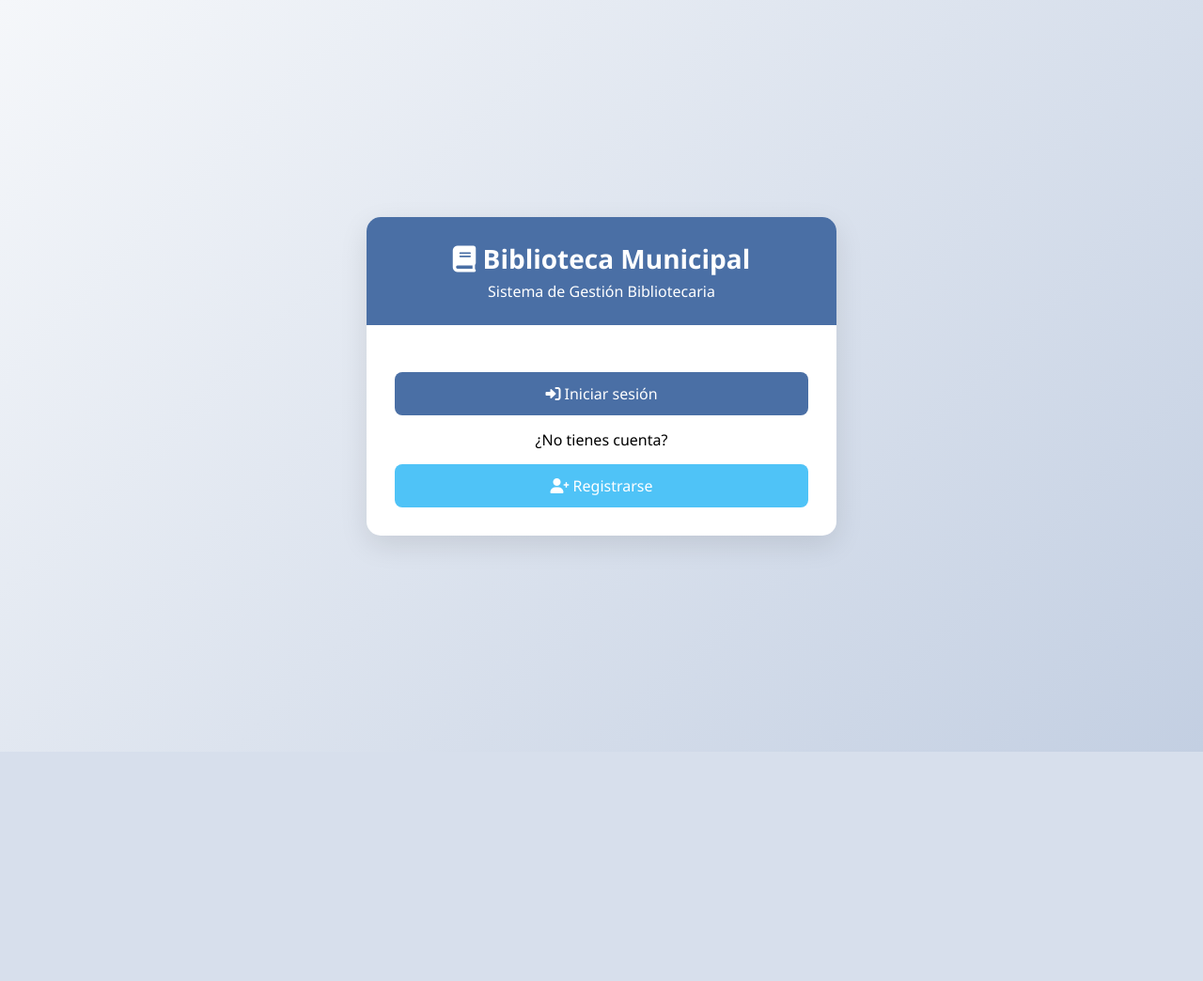
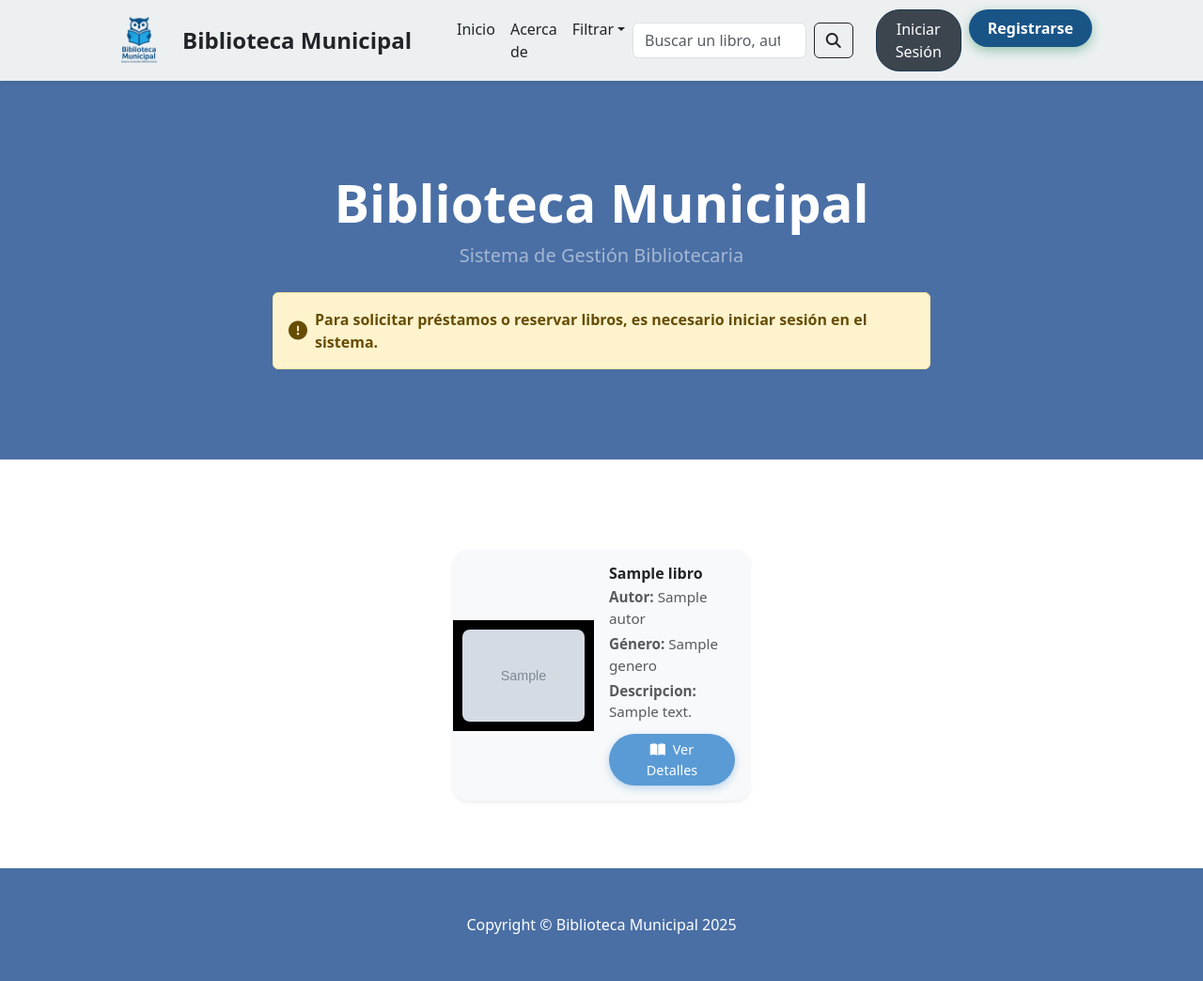
Before and after one commit to vargascelerin/SistemaBiblioteca, a Flask app: page / in a window 1280 px wide. Shown: the whole page at 94% size. Before the commit the page ends 800 px from the top, so only its background shows below. Run offline with Flask 3, Linux system fonts and the light colour scheme; tables that the repository leaves empty hold one stand-in row (values such as "Sample post"); grey boxes marked "Sample" are stand-in pictures.

Commit message:
index, productDetail, search

```diff
--- a/main.py
+++ b/main.py
@@ -1,57 +1,169 @@
 from flask import Flask, render_template, request, redirect, url_for, flash, session
+from flask_sqlalchemy import SQLAlchemy
+from werkzeug.security import generate_password_hash, check_password_hash
+from sqlalchemy import text
 
 app = Flask(__name__)
 app.secret_key = 'clave_secreta_temporal_mejorar_en_produccion'
 app.config['TEMPLATES_AUTO_RELOAD'] = True
 
+# Conexión a MySQL
+app.config['SQLALCHEMY_DATABASE_URI'] = 'mysql+mysqlconnector://pruebas:12345@localhost/biblioteca'
+app.config['SQLALCHEMY_TRACK_MODIFICATIONS'] = False
 
-usuarios = {
-    'admin': {'password': 'admin123', 'nombre': 'Administrador'},
-    'usuario1': {'password': 'user123', 'nombre': 'Juan Pérez'}
-}
+db = SQLAlchemy(app)
+
+# Modelo de usuario
+class Usuario(db.Model):
+    __tablename__ = 'Usuario'
+    idUsuario = db.Column(db.Integer, primary_key=True)
+    nombre = db.Column(db.String(100), unique=True, nullable=False)
+    email = db.Column(db.String(100), unique=True, nullable=False)
+    contraseña = db.Column(db.String(200), nullable=False)
+    telefono = db.Column(db.BigInteger, nullable=False)
+    multasPendientes = db.Column(db.Integer)
+    limitePrestamos = db.Column(db.Integer)
+
+#Modelo Autor
+class Autor(db.Model):
+    idAutor = db.Column(db.Integer, primary_key=True)
+    nombre = db.Column(db.String(100))
+    descripcion = db.Column(db.String(100))
+
+#Modelo Genero
+class Genero(db.Model):
+    idGenero = db.Column(db.Integer, primary_key=True)
+    nombreGenero = db.Column(db.String(100))
+    descripcion = db.Column(db.String(100))
+
+#Modelo libro
+class Libro(db.Model):
+    isbn = db.Column(db.Integer, primary_key=True)
+    titulo = db.Column(db.String(200))
+    idAutor = db.Column(db.Integer, db.ForeignKey('autor.idAutor'))
+    idGenero = db.Column(db.Integer, db.ForeignKey('genero.idGenero'))
+    editorial = db.Column(db.String(100))
+    estado = db.Column(db.String(100))
+    disponibilidad = db.Column(db.String(100))
+    imagen = db.Column(db.String(255), nullable=True)
+
+#relaciones
+    autor = db.relationship('Autor', backref=db.backref('libros', lazy=True))
+    genero = db.relationship('Genero', backref=db.backref('libros', lazy=True))
 
 
+# Ruta principal
 @app.route('/')
 def index():
-    return render_template('index.html')
+    libros = Libro.query.all()  # Obtener todos los libros
+    return render_template('index.html', libros=libros)
+
+#Ruta ser miembro
+@app.route('/start')
+def start():
+    return render_template('start.html')
 
 
+# Login
 @app.route('/login', methods=['GET', 'POST'])
 def login():
     if request.method == 'POST':
-        username = request.form['username']
-        password = request.form['password']
+        email = request.form['email']
+        contraseña = request.form['contraseña']
 
-        if username in usuarios and usuarios[username]['password'] == password:
-            session['username'] = usuarios[username]['nombre']
+        usuario = Usuario.query.filter_by(email=email).first()
+
+        if usuario and check_password_hash(usuario.contraseña, contraseña):
+            session['username'] = usuario.nombre
             flash('Has iniciado sesión correctamente', 'success')
             return redirect(url_for('index'))
-        flash('Usuario o contraseña incorrectos', 'danger')
+        else:
+            flash('Correo o contraseña incorrectos', 'danger')
+
     return render_template('login.html')
 
-
+# Registro
 @app.route('/register', methods=['GET', 'POST'])
 def register():
     if request.method == 'POST':
-        username = request.form['username']
-        password = request.form['password']
         nombre = request.form['nombre']
+        email = request.form['email']
+        contraseña = request.form['contraseña']
+        telefono = request.form['telefono']
 
-        if username in usuarios:
-            flash('El nombre de usuario ya existe', 'danger')
+        usuario_existente = Usuario.query.filter_by(email=email).first()
+        if usuario_existente:
+            flash('El correo ya está registrado', 'danger')
         else:
-            usuarios[username] = {'password': password, 'nombre': nombre}
+            nuevo_usuario = Usuario(
+                nombre=nombre,
+                email=email,
+                contraseña=generate_password_hash(contraseña),
+                telefono=telefono,
+                multasPendientes=0,
+                limitePrestamos=3
+            )
+            db.session.add(nuevo_usuario)
+            db.session.commit()
             flash('Registro exitoso. Ahora puedes iniciar sesión', 'success')
             return redirect(url_for('login'))
     return render_template('register.html')
 
-
+# Logout
 @app.route('/logout')
 def logout():
     session.pop('username', None)
     flash('Has cerrado sesión correctamente', 'success')
-    return redirect(url_for('index'))
+    return redirect(url_for('login'))
 
+#Ver Detalles libro
+@app.route('/libro/<string:id>')
+def detalles_libro(id):
+    libro = Libro.query.filter_by(isbn=id).first_or_404()
+    return render_template('detalle_libro.html', libro=libro)
+
+#busqueda
+@app.route('/buscar')
+def buscar_libros():
+    termino = request.args.get('q', '').strip()
+
+    if not termino:
+        return redirect(url_for('index'))
+
+    sql = text("""
+        SELECT l.*, a.nombre AS autor, g.nombreGenero AS genero
+        FROM Libro l
+        JOIN Autor a ON l.idAutor = a.idAutor
+        JOIN Genero g ON l.idGenero = g.idGenero
+        WHERE l.titulo LIKE :t
+        OR a.nombre LIKE :t
+        OR g.nombreGenero LIKE :t
+        OR l.editorial LIKE :t
+    """)
+
+    resultados = db.session.execute(sql, {'t': f'%{termino}%'}).fetchall()
+
+    return render_template('resultados.html', libros=resultados, termino=termino)
+
+
+#filtros
+@app.route('/autor/<int:idAutor>')
+def libros_por_autor(idAutor):
+    libros = Libro.query.filter_by(idAutor=idAutor).all()
+    autor = Autor.query.get(idAutor)
+    return render_template('resultados.html', libros=libros, termino=autor.nombre)
+
+@app.route('/genero/<int:genero_id>')
+def libros_por_genero(genero_id):
+    libros = Libro.query.filter_by(idGenero=genero_id).all()
+    genero = Genero.query.get(genero_id)
+    return render_template('resultados.html', libros=libros, termino=genero.nombreGenero)
+
+@app.context_processor
+def inject_filters():
+    autores = Autor.query.all()
+    generos = Genero.query.all()
+    return dict(autores=autores, generos=generos)
 
 if __name__ == '__main__':
     app.run(debug=True)
--- /dev/null
+++ b/static/libroCards.css
@@ -0,0 +1,145 @@
+.card-img-container {
+    width: 60%;
+    min-width: 150px;
+    background-color: #f8f9fa;
+    display: flex;
+    align-items: center;
+    justify-content: center;
+    padding: 10px;
+}
+
+.card-img-container img {
+    max-height: 300px;
+    width: auto;
+    max-width: 100%;
+    object-fit: contain;
+    border-radius: 8px;
+}
+
+.card-hover {
+    transition: transform 0.3s ease, box-shadow 0.3s ease;
+    border: 1px solid #e0e0e0;
+    background-color: #f8f9fa;
+}
+
+.card-hover:hover {
+    transform: translateY(-5px);
+    box-shadow: 0 10px 20px rgba(0, 0, 0, 0.15);
+}
+
+.card-body {
+    font-size: 0.95rem;
+    height: auto;
+    max-height: 300px;
+}
+
+.card-body h6 {
+    font-size: 1rem;
+    line-height: 1.2;
+}
+
+.card-footer {
+    background-color: transparent;
+}
+
+.product-img {
+    transition: transform 0.3s ease, box-shadow 0.3s ease;
+    border-radius: 1rem;
+}
+
+.product-img:hover {
+    transform: scale(1.03);
+    box-shadow: 0 0.5rem 1rem rgba(0,0,0,0.2);
+}
+
+.btn-hover:hover {
+    filter: brightness(90%);
+    transition: 0.2s ease-in-out;
+}
+
+@media (max-width: 768px) {
+    .rounded-card {
+        padding: 1.5rem 1rem;
+    }
+}
+
+.rounded-card{
+    width: auto;
+}
+
+
+
+.form-control:hover {
+    box-shadow: 0 0 5px rgba(0, 123, 255, 0.5);
+    border-color: #007bff;
+    transition: all 0.2s ease-in-out;
+}
+
+/* Botón para Iniciar Sesión */
+.btn-login {
+    background-color: #3c444d;
+    color: white;
+    border: 1px solid #1e3852;
+    border-radius: 25px;
+    padding: 8px 20px;
+    font-weight: 500;
+    transition: all 0.3s ease-in-out;
+}
+
+.btn-login:hover {
+    background-color: #212529;
+    color: #f8f9fa;
+    box-shadow: 0 4px 12px rgba(52, 58, 64, 0.3);
+    transform: translateY(-1px);
+}
+
+
+.btn-register {
+    background-color: #195487;
+    color: white;
+    border: none;
+    border-radius: 25px;
+    padding: 8px 20px;
+    font-weight: 600;
+    box-shadow: 0 4px 12px rgba(25, 135, 84, 0.4);
+    transition: all 0.3s ease-in-out;
+}
+
+.btn-register:hover {
+    background-color: #348860;
+    color: #ffffff;
+    box-shadow: 0 6px 16px rgba(0, 0, 0, 0.2);
+    transform: scale(1.05);
+}
+
+
+
+
+.btn-detalles {
+    background-color: #5a9bd5; /* Azul llamativo */
+    color: white;
+    font-weight: 500;
+    border: none;
+    border-radius: 50px;
+    padding: 6px 18px;
+    font-size: 0.9rem;
+    box-shadow: 0 3px 8px rgba(90, 155, 213, 0.4);
+    transition: all 0.3s ease-in-out;
+}
+
+.btn-detalles:hover {
+    background-color: #2f75bb;
+    box-shadow: 0 6px 12px rgba(0, 0, 0, 0.2);
+    transform: translateY(-2px);
+}
+
+
+.dropdown-submenu {
+    position: relative;
+}
+.dropdown-submenu > .dropdown-menu {
+    top: 0;
+    left: 100%;
+    margin-left: .1rem;
+    margin-right: .1rem;
+}
--- a/templates/index.html
+++ b/templates/index.html
@@ -1,27 +1,79 @@
-{% extends "base.html" %}
+<!DOCTYPE html>
+<html lang="en">
 
-{% block title %}Inicio{% endblock %}
-{% block subtitle %}Sistema de Gestión Bibliotecaria{% endblock %}
+<head>
+    <meta charset="utf-8" />
+    <meta name="viewport" content="width=device-width, initial-scale=1, shrink-to-fit=no" />
+    <meta name="description" content="" />
+    <meta name="author" content="" />
+    <title>Biblioteca Municipal</title>
 
-{% block content %}
-<div class="form-container">
-    {% if session.username %}
-        <h2>Bienvenido, {{ session.username }}</h2>
-        <div class="links">
-            <a href="{{ url_for('logout') }}" class="btn btn-danger">
-                <i class="fas fa-sign-out-alt"></i> Cerrar sesión
-            </a>
+    {% include 'partials/head.html' %}
+</head>
+
+<body>
+    <!-- Navigation-->
+    {% include 'partials/navbar.html' %}
+    <!-- Header-->
+    <header class="py-5" style="background-color: #4a6fa5 ;">
+        <div class="container px-4 px-lg-5 my-5">
+            <div class="text-center text-white">
+                <h1 class="display-4 fw-bolder">Biblioteca Municipal</h1>
+                <p class="lead fw-normal text-white-50 mb-0">Sistema de Gestión Bibliotecaria</p>
+            </div>
+
+            {% if not session.get('username') %}
+            <!-- Aviso para no logueados -->
+            <div class="alert alert-warning mt-4 d-flex align-items-center justify-content-center" role="alert" style="max-width: 700px; margin: 0 auto;">
+                <i class="fas fa-exclamation-circle me-2 fs-5"></i>
+                <span class="fw-semibold">Para solicitar préstamos o reservar libros, es necesario iniciar sesión en el sistema.</span>
+            </div>
+            {% endif %}
         </div>
-    {% else %}
-        <div class="links1">
-            <a href="{{ url_for('login') }}" class="btn">
-                <i class="fas fa-sign-in-alt"></i> Iniciar sesión
-            </a>
-            <p style="margin: 15px 0;">¿No tienes cuenta?</p>
-            <a href="{{ url_for('register') }}" class="btn" style="background: var(--accent);">
-                <i class="fas fa-user-plus"></i> Registrarse
-            </a>
+    </header>
+    <!-- Section-->
+    <section class="py-5">
+        <div class="container px-4 px-lg-5 mt-5" >
+            <div class="row gx-4 gx-lg-5 row-cols-1 row-cols-md-2 row-cols-lg-3 row-cols-xl-3 justify-content-center">
+                {% for libro in libros %}
+                <div class="col mb-4">
+                    <div class="card flex-row align-items-center shadow-sm border-0 rounded-4 overflow-hidden h-100 card-hover">
+
+                        <!-- Imagen del libro -->
+                        <div class="card-img-container bg-black">
+                            <img src="{{ libro.imagen or 'https://dummyimage.com/150x220/dee2e6/6c757d.jpg' }}"
+                                 alt="{{ libro.titulo }}" class="img-fluid">
+                        </div>
+
+                        <!-- Detalles del libro -->
+                        <div class="card-body d-flex flex-column justify-content-between p-3 bg-light w-100 align-items-stretch">
+                            <div>
+                                <h6 class="fw-bold text-dark mb-1">{{ libro.titulo }}</h6>
+                                <p class="mb-1 text-muted"><strong>Autor:</strong> {{ libro.autor.nombre }}</p>
+                                <p class="mb-1 text-muted"><strong>Género:</strong> {{ libro.genero.nombreGenero }}</p>
+                                <p class="mb-1 text-muted"><strong>Descripcion:</strong> {{ libro.genero.descripcion }}</p>
+                            </div>
+                            <!-- Acciones -->
+                            <div class="mt-2">
+                                <a class="btn btn-detalles" href="{{ url_for('detalles_libro', id=libro.isbn) }}">
+                                    <i class="fas fa-book-open me-1"></i> Ver Detalles
+                                </a>
+                            </div>
+                        </div>
+
+
+                    </div>
+                </div>
+                {% endfor %}
+            </div>
         </div>
-    {% endif %}
-</div>
-{% endblock %}
+
+    </section>
+    {% include 'partials/footer.html' %}
+
+
+    <script src="https://cdn.jsdelivr.net/npm/bootstrap@5.2.3/dist/js/bootstrap.bundle.min.js"></script>
+    <script src="js/scripts.js"></script>
+</body>
+
+</html>
--- a/templates/login.html
+++ b/templates/login.html
@@ -7,13 +7,13 @@
 <div class="form-container">
     <form method="post">
         <div class="form-group">
-            <label for="username"><i class="fas fa-user"></i> Email</label>
-            <input type="text" class="form-control" id="username" name="username" required>
+            <label for="Email"><i class="fas fa-user"></i> Email</label>
+            <input type="text" class="form-control" id="email" name="email" required>
         </div>
 
         <div class="form-group">
             <label for="password"><i class="fas fa-lock"></i> Contraseña</label>
-            <input type="password" class="form-control" id="password" name="password" required>
+            <input type="password" class="form-control" id="contraseña" name="contraseña" required>
         </div>
 
         <button type="submit" class="btn">
--- /dev/null
+++ b/templates/partials/footer.html
@@ -0,0 +1,5 @@
+<footer class="py-5" style="background-color: #4a6fa5;">
+    <div class="container">
+        <p class="m-0 text-center text-white">Copyright &copy; Biblioteca Municipal 2025</p>
+    </div>
+</footer>
--- /dev/null
+++ b/templates/partials/head.html
@@ -0,0 +1,19 @@
+
+    <meta charset="utf-8" />
+    <meta name="viewport" content="width=device-width, initial-scale=1, shrink-to-fit=no" />
+    <meta name="description" content="" />
+    <meta name="author" content="" />
+    <title>Biblioteca Municipal</title>
+
+    <!-- Favicon-->
+    <link rel="icon" type="image/x-icon" href="{{ url_for('static', filename='logo.png') }}" />
+    <!-- Bootstrap icons-->
+    <link href="https://cdn.jsdelivr.net/npm/bootstrap-icons@1.5.0/font/bootstrap-icons.css" rel="stylesheet" />
+    <!-- Core theme CSS (includes Bootstrap)-->
+    <link href="https://cdn.jsdelivr.net/npm/bootstrap@5.3.5/dist/css/bootstrap.min.css" rel="stylesheet" />
+    <link rel="stylesheet" href="{{ url_for('static', filename='libroCards.css') }}">
+    <link rel="stylesheet" href="https://cdnjs.cloudflare.com/ajax/libs/font-awesome/6.4.0/css/all.min.css">
+
+    <!-- Popper.js y Bootstrap.js -->
+    <script src="https://cdn.jsdelivr.net/npm/@popperjs/core@2.11.6/dist/umd/popper.min.js"></script>
+    <script src="https://cdn.jsdelivr.net/npm/bootstrap@5.1.3/dist/js/bootstrap.bundle.min.js"></script>
--- /dev/null
+++ b/templates/partials/navbar.html
@@ -0,0 +1,108 @@
+<nav class="navbar navbar-expand-lg navbar-light shadow-sm" style="background-color: #ecf0f1;">
+    <div class="container px-4 px-lg-5">
+        <a class="navbar-brand d-flex align-items-center" href="{{ url_for('index') }}">
+            <img src="{{ url_for('static', filename='logo.png') }}" alt="Logo" style="height: 60px;" class="me-3">
+            <span class="fw-bold fs-4 text-dark">Biblioteca Municipal</span>
+        </a>
+
+        <button class="navbar-toggler" type="button" data-bs-toggle="collapse"
+                data-bs-target="#navbarSupportedContent" aria-controls="navbarSupportedContent"
+                aria-expanded="false" aria-label="Toggle navigation">
+            <span class="navbar-toggler-icon"></span>
+        </button>
+
+        <div class="collapse navbar-collapse" id="navbarSupportedContent">
+            <ul class="navbar-nav me-auto mb-2 mb-lg-0 ms-lg-4">
+                <li class="nav-item">
+                    <a class="nav-link active text-dark" href="{{ url_for('index') }}">Inicio</a>
+                </li>
+                <li class="nav-item">
+                    <a class="nav-link text-dark" href="#!">Acerca de</a>
+                </li>
+
+
+
+                <li class="nav-item dropdown">
+                    <a class="nav-link dropdown-toggle text-dark" id="navbarDropdown" href="#" role="button"
+                       data-bs-toggle="dropdown" aria-expanded="false">Filtrar</a>
+                    <ul class="dropdown-menu">
+
+                        <!-- Submenú de Autores -->
+                        <li class="dropdown-submenu">
+                            <a class="dropdown-item dropdown-toggle" href="#">Autores</a>
+                            <ul class="dropdown-menu">
+                                {% for autor in autores %}
+                                    <li><a class="dropdown-item" href="{{ url_for('libros_por_autor', idAutor=autor.idAutor) }}">{{ autor.nombre }}</a></li>
+                                {% endfor %}
+                            </ul>
+                        </li>
+
+                        <!-- Divider -->
+                        <li><hr class="dropdown-divider" /></li>
+
+                        <!-- Submenú de Géneros -->
+                        <li class="dropdown-submenu">
+                            <a class="dropdown-item dropdown-toggle" href="#">Géneros</a>
+                            <ul class="dropdown-menu">
+                                {% for genero in generos %}
+                                    <li><a class="dropdown-item" href="{{ url_for('libros_por_genero', genero_id=genero.idGenero) }}">{{ genero.nombreGenero }}</a></li>
+                                {% endfor %}
+                            </ul>
+                        </li>
+                    </ul>
+                </li>
+
+
+            </ul>
+
+            <form class="d-flex me-3" method="get" action="{{ url_for('buscar_libros') }}">
+                <input
+                    class="form-control me-2"
+                    type="search"
+                    name="q"
+                    placeholder="Buscar un libro, autor o género"
+                    aria-label="Buscar"
+                >
+                <button
+                    class="btn btn-outline-dark"
+                    type="submit"
+                    title="Buscar"
+                >
+                    <i class="fas fa-search"></i>
+                </button>
+            </form>
+
+
+            <ul class="navbar-nav">
+                {% if session.get('username') %}
+                    <li class="nav-item">
+                        <span class="nav-link text-dark">Hola, {{ session['username'] }}</span>
+                    </li>
+                    <li class="nav-item">
+                        <a class="btn btn-outline-dark ms-2" href="{{ url_for('logout') }}">Cerrar sesión</a>
+                    </li>
+                {% else %}
+                <li class="nav-item">
+                    <a class="btn btn-login ms-2" href="{{ url_for('login') }}">Iniciar Sesión</a>
+                </li>
+                <li class="nav-item">
+                    <a class="btn btn-register ms-2" href="{{ url_for('register') }}">Registrarse</a>
+                </li>
+                {% endif %}
+            </ul>
+        </div>
+    </div>
+</nav>
+
+<script>
+    document.querySelectorAll('.dropdown-submenu > a').forEach(el => {
+        el.addEventListener('mouseenter', function(e) {
+            let submenu = this.nextElementSibling;
+            if(submenu) submenu.classList.add('show');
+        });
+        el.parentElement.addEventListener('mouseleave', function(e) {
+            let submenu = this.querySelector('.dropdown-menu');
+            if(submenu) submenu.classList.remove('show');
+        });
+    });
+</script>
--- a/templates/register.html
+++ b/templates/register.html
@@ -28,8 +28,8 @@
 </div>
 
 <div class="form-group">
-    <label for="password"><i class="fas fa-lock"></i> Contraseña</label>
-    <input type="password" class="form-control" id="password" name="password" required>
+    <label for="contraseña"><i class="fas fa-lock"></i> Contraseña</label>
+    <input type="password" class="form-control" id="contraseña" name="contraseña" required>
 </div>
 
 <button type="submit" class="btn" style="background: var(--accent);">
@@ -39,7 +39,7 @@
 
     <div class="links">
         <p>¿Ya tienes cuenta? <a href="{{ url_for('login') }}">Inicia sesión aquí</a></p>
-        <a href="{{ url_for('index') }}">← Volver al inicio</a>
+        <a href="{{ url_for('start') }}">← Volver al inicio</a>
     </div>
 </div>
 {% endblock %}
```
Also changed, not shown: templates/detalle_libro.html (added, +104 -0 lines), templates/resultados.html (added, +54 -0 lines), templates/start.html (added, +27 -0 lines), static/favicon.ico (added), static/logo.png (added), static/styles.css (line endings or trailing spaces).
